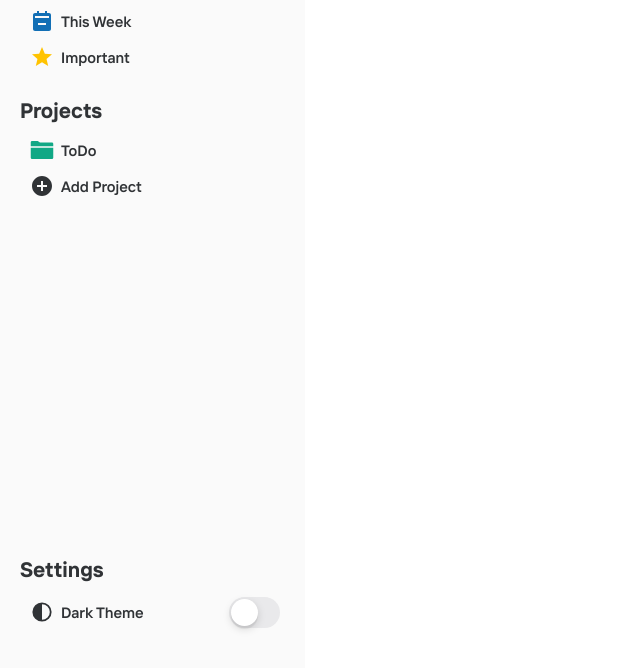
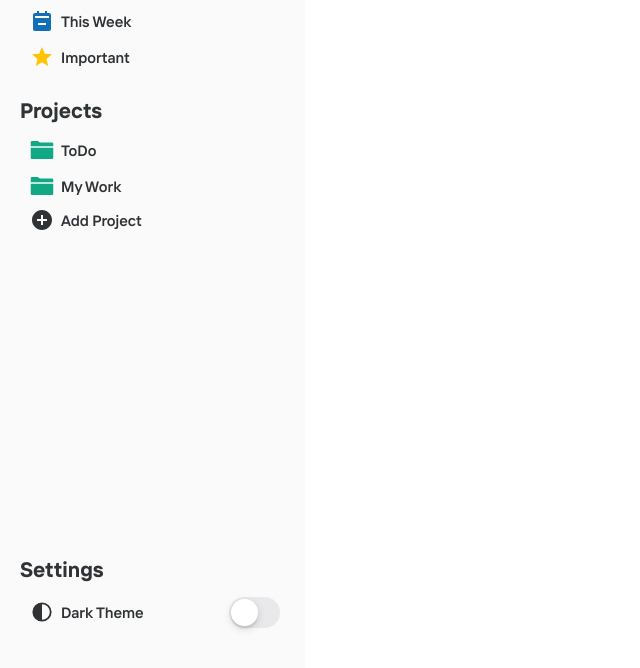
Before and after one commit to stefanbrkic1/todo-app, a website built with webpack: page src/template.html in a window 1280 px wide. Shown: the part 124-792 px from the top of the page, without its empty margins (0-640 px from the left). Built offline with nearby package versions, Linux system fonts and the light colour scheme.

Commit message:
Added displaying projects funcionality

```diff
--- a/src/index.js
+++ b/src/index.js
@@ -2,6 +2,7 @@ import './style.css'
 import handleSidebar from './sidebar'
 import loadAllTasks from './alltasks';
 import { ActiveTabHandler } from './dom';
+import loadProjects from './projects';
 
 (function websiteHandler(){
     const activeTabHandler = new ActiveTabHandler();
@@ -9,4 +10,5 @@ import { ActiveTabHandler } from './dom';
     handleSidebar()
     loadAllTasks()
     activeTabHandler.handleTabsClick()
+    loadProjects();
 })()
--- /dev/null
+++ b/src/projects.js
@@ -0,0 +1,106 @@
+import projectIcon from './img/project.svg'
+import renameIcon from './img/rename.svg'
+import deleteIcon from './img/delete.svg'
+import renameIconHover from './img/rename-hover.svg'
+import deleteIconHover from './img/delete-hover.svg'
+
+
+class Project {
+    constructor(name) {
+        this.name = name
+    }
+}
+
+let allProjects = [
+    {
+        name: 'ToDo',
+    },
+    {
+        name: 'My Work',
+    },
+]
+
+export default function loadProjects() {
+    allProjects.forEach(project => {
+      createProjectHtml(project);
+    })
+}
+
+function createProjectHtml(project){
+    const projectsContainer = document.getElementById('projectsContainer')
+
+    // Create the <li> element with class "sidebar-project" and "tab"
+    const liElement = document.createElement("li");
+    liElement.classList.add("sidebar-project", "tab");
+
+    // Create the first <div> element with class "flex"
+    const divFlex1 = document.createElement("div");
+    divFlex1.classList.add("flex");
+
+    // Create the "project" SVG icon
+    const svgProject = new Image();
+    svgProject.src = projectIcon;
+
+    // Append the "project" icon to the first <div> element
+    divFlex1.appendChild(svgProject);
+
+    // Create the <input> element
+    const inputElement = document.createElement("input");
+    inputElement.value = project.name
+    inputElement.setAttribute("type", "text");
+    inputElement.classList.add("project-name-input");
+    inputElement.setAttribute("disabled", "");
+    divFlex1.appendChild(inputElement);
+
+    // Append the first <div> element to the <li> element
+    liElement.appendChild(divFlex1);
+
+    // Create the second <div> element with class "project-tools"
+    const divTools = document.createElement("div");
+    divTools.classList.add("project-tools");
+
+    // Create the <div> elements with class "flex" for the tool icons
+    const divFlex2 = document.createElement("div");
+    divFlex2.classList.add("flex");
+    const divFlex3 = document.createElement("div");
+    divFlex3.classList.add("flex");
+
+    // Append the tool icons to the second <div> element
+    divTools.appendChild(divFlex2);
+    divTools.appendChild(divFlex3);
+
+    // Create the "rename" SVG icon
+    const svgRename = new Image();
+    svgRename.src = renameIcon;
+    svgRename.classList.add("rename"); // Add any necessary class for stylin
+    //Change icons color on hover
+    svgRename.addEventListener('mouseover', () => {
+        svgRename.src = renameIconHover
+    })
+    svgRename.addEventListener('mouseout', () => {
+        svgRename.src = renameIcon
+    })
+
+    // Append the "rename" icon to the second <div> element
+    divFlex2.appendChild(svgRename);
+
+    // Create the "delete" SVG icon
+    const svgDelete = new Image();
+    svgDelete.src = deleteIcon;
+    svgDelete.classList.add("delete"); // Add any necessary class for styling
+    //Change icons color on hover
+    svgDelete.addEventListener('mouseover', () => {
+        svgDelete.src = deleteIconHover
+    })
+    svgDelete.addEventListener('mouseout', () => {
+        svgDelete.src = deleteIcon
+    })
+
+    // Append the "delete" icon to the second <div> element
+    divFlex3.appendChild(svgDelete);
+
+    // Append the second <div> element to the <li> element
+    liElement.appendChild(divTools);
+
+    projectsContainer.appendChild(liElement)
+}
--- a/src/style.css
+++ b/src/style.css
@@ -75,6 +75,13 @@ body {
     flex-direction: column;
     gap: 2px;
     padding-bottom: 23px;
+}
+
+.projects-sidebar-list{
+  list-style-type: none;
+  display: flex;
+  flex-direction: column;
+  gap: 2px;
 }
 
 .sidebar-item{
@@ -308,15 +315,6 @@ body {
     gap: 8px;
   }
 
-/* Regular styles for icons */
-.delete path[fill="#303336"]:hover {
-  fill: var(--tertiary-color-light);
-}
-
-.rename path[fill="#303336"]:hover {
-  fill: var(--secondary-color-light);
-}
-
 .project-name-input{
   appearance: none;
   border: none;
--- a/src/template.html
+++ b/src/template.html
@@ -43,29 +43,15 @@
                             </svg>Important</li>
                     </ul>
                     <div class="sidebar-header">Projects</div>
-                    <ul class="sidebar-list">
-                        <li class="sidebar-project tab">
-                            <div class="flex">
-                                <svg xmlns="http://www.w3.org/2000/svg" width="24" height="24" viewBox="0 0 512 512">
-                                    <path fill="#10a885"
-                                        d="M16 420a28 28 0 0 0 28 28h424a28 28 0 0 0 28-28V208H16Zm480-296a28 28 0 0 0-28-28H212.84l-48-32H44a28 28 0 0 0-28 28v84h480Z" />
-                                </svg>
-                                <input type="text" class="project-name-input" value="ToDo" disabled>
-                            </div>
-                            <div class="project-tools">
-                                <div class="flex">
-                                    <svg class="rename" xmlns="http://www.w3.org/2000/svg" width="24" height="24" viewBox="0 0 48 48"><mask id="ipSEditTwo0"><g fill="none" stroke="#fff" stroke-linejoin="round" stroke-width="4"><path stroke-linecap="round" d="M42 26v14a2 2 0 0 1-2 2H8a2 2 0 0 1-2-2V8a2 2 0 0 1 2-2h14"/><path fill="#fff" d="M14 26.72V34h7.317L42 13.308L34.695 6L14 26.72Z"/></g></mask><path fill="#303336" d="M0 0h48v48H0z" mask="url(#ipSEditTwo0)"/></svg>
-                                </div>
-                                <div class="flex">
-                                    <svg class="delete" xmlns="http://www.w3.org/2000/svg" width="24" height="24" viewBox="0 0 48 48"><mask id="ipSDeleteFive0"><g fill="none" stroke-linejoin="round" stroke-width="4"><path stroke="#fff" stroke-linecap="round" d="M8 11h32M18 5h12"/><path fill="#fff" stroke="#fff" d="M12 17h24v23a3 3 0 0 1-3 3H15a3 3 0 0 1-3-3V17Z"/><path stroke="#000" stroke-linecap="round" d="m20 25l8 8m0-8l-8 8"/></g></mask><path fill="#303336" d="M0 0h48v48H0z" mask="url(#ipSDeleteFive0)"/></svg>
-                                </div>
-                            </div>
-                        </li>
+                    <ul id="projectsContainer" class="projects-sidebar-list">
+
+                    </ul>
+                    <ul class="projects-sidebar-list">
                         <li class="sidebar-item"><svg xmlns="http://www.w3.org/2000/svg" width="24" height="24"
-                                viewBox="0 0 24 24">
-                                <path fill="#303336"
-                                    d="M12 2C6.477 2 2 6.477 2 12s4.477 10 10 10s10-4.477 10-10S17.523 2 12 2zm5 11h-4v4h-2v-4H7v-2h4V7h2v4h4v2z" />
-                            </svg>Add Project</li>
+                            viewBox="0 0 24 24">
+                            <path fill="#303336"
+                                d="M12 2C6.477 2 2 6.477 2 12s4.477 10 10 10s10-4.477 10-10S17.523 2 12 2zm5 11h-4v4h-2v-4H7v-2h4V7h2v4h4v2z" />
+                        </svg>Add Project</li>
                     </ul>
                 </div>
                 <div class="sidebar-bottom">
```
Also changed, not shown: dist/160edcbb4ac3ccf9267f.svg (added), dist/3cc32b781f5de4ce023f.svg (added), dist/5aa88a81ccdb660ffae3.svg (added), dist/8f04fc12281a9e452d39.svg (added), dist/f95354aed431e56ccc38.svg (added), dist/index.html, src/img/delete-hover.svg (added), src/img/delete.svg (added), src/img/project.svg (added), src/img/rename-hover.svg (added), src/img/rename.svg (added), 2 other files.
